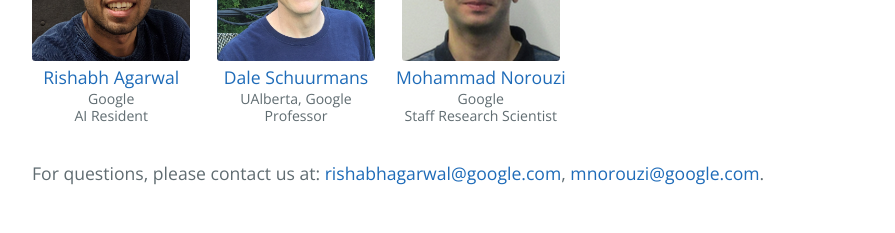
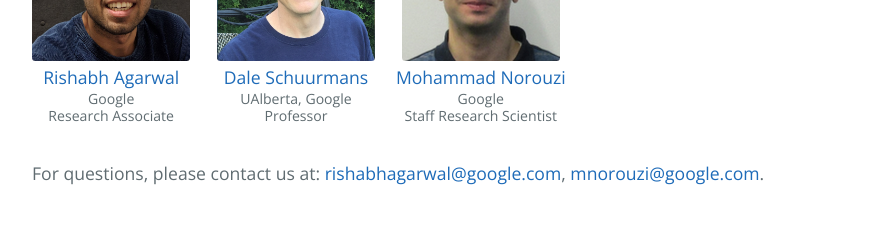
Before and after one commit to satbird/satbird.github.io, a Jekyll site: the page built from index.md, in a window 1280 px wide. Shown: the part 2080-2313 px from the top of the page, without its empty margins (192-1087 px from the left). Built offline with Jekyll 4.4.1, drawn with Linux system fonts in a browser that asks for light colours.

Commit message:
Update authors.yml

```diff
--- a/_data/authors.yml
+++ b/_data/authors.yml
@@ -1,7 +1,7 @@
 - name: Rishabh Agarwal
   image: assets/faces/rishabh.jpg
-  title: Google & AI Resident
-  url: https://ai.google/research/people/RishabhAgarwal
+  title: Google & Research Associate
+  url: https://thesparta.github.io/
 - name: Dale Schuurmans
   image: assets/faces/dale.png
   title: UAlberta, Google & Professor
```
